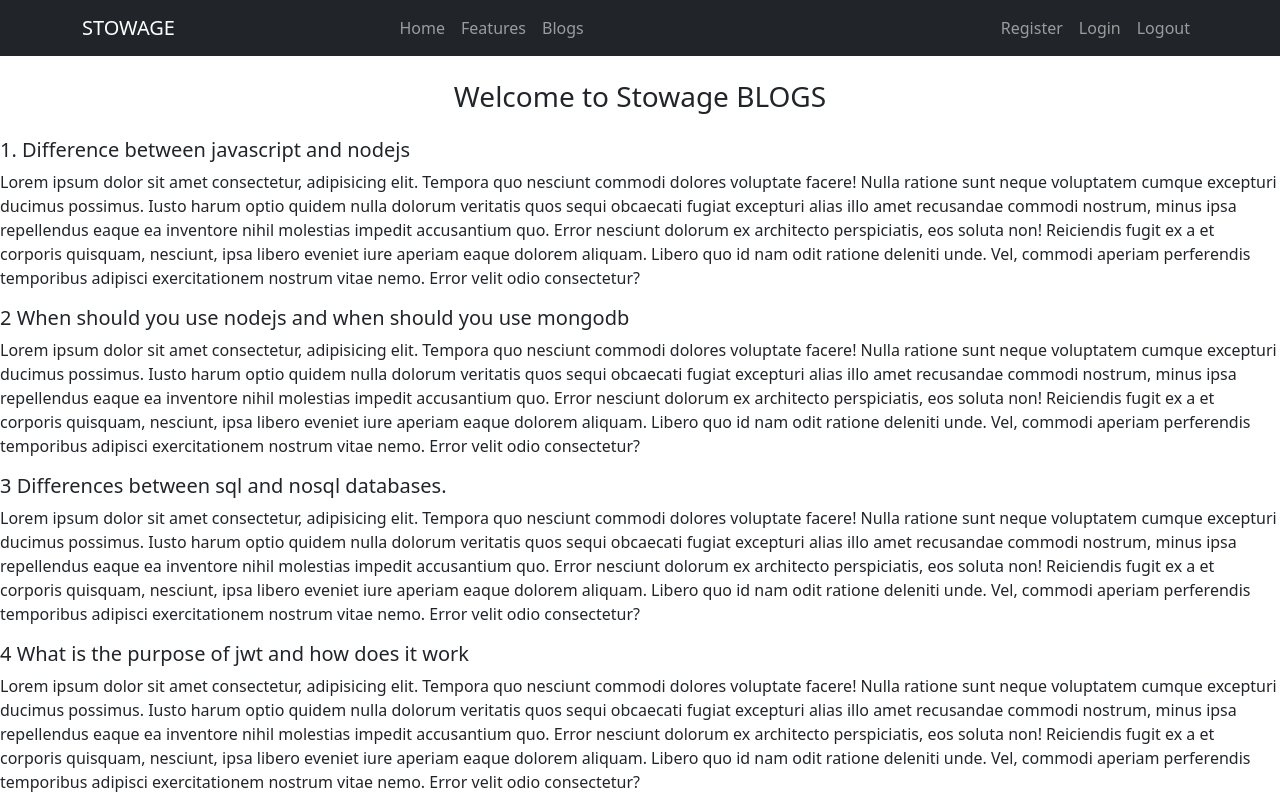
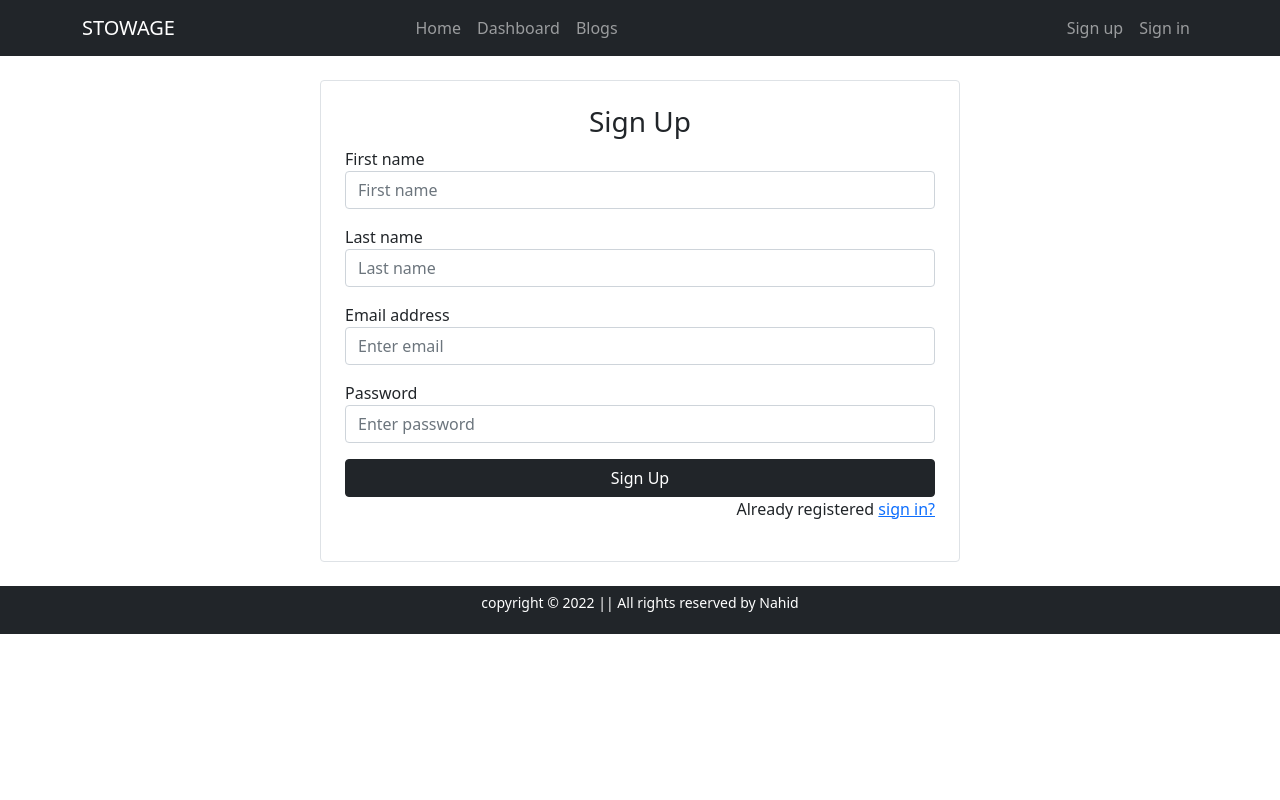
Before and after one commit to mnin-nahid/stowage-management, a React (Create React App) app: page /signup in a window 1280 px wide. Shown: the top 800 px of the page. Built offline with nearby package versions, Linux system fonts and the light colour scheme; no server answers.

Commit message:
signup and signin emplement

```diff
--- a/__steps.js
+++ b/__steps.js
@@ -7,6 +7,9 @@
  * 6. npm install react-bootstrap bootstrap || install and setup react-bootsrap
  * 7. added header components
  * 8. add footer components
+ * 8. add Banner components
+ * 8. add Product components
+ * 8. add Blogs components
  * 9.
  *
  *
--- a/package.json
+++ b/package.json
@@ -11,6 +11,7 @@
     "react": "^18.1.0",
     "react-bootstrap": "^2.3.1",
     "react-dom": "^18.1.0",
+    "react-firebase-hooks": "^5.0.3",
     "react-router-dom": "^6.3.0",
     "react-scripts": "5.0.1",
     "web-vitals": "^2.1.4"
--- a/src/App.js
+++ b/src/App.js
@@ -1,18 +1,26 @@
+import { Route, Routes } from 'react-router-dom';
 import './App.css';
 import Blogs from './Pages/Blogs/Blogs';
-import Banner from './Pages/Home/Banner/Banner';
-import Products from './Pages/Home/Products/Products';
+import Home from './Pages/Home/Home/Home';
+import ManageInventories from './Pages/Inventories/ManageInventories/ManageInventories';
+import Signin from './Pages/Login/Login/Signin';
+import Signup from './Pages/Login/Signup/Signup';
 import Footer from './Pages/Shared/Footer/Footer';
 import Header from './Pages/Shared/Header/Header';
+import NotFound from './Pages/Shared/NotFound/NotFound';
 
 function App() {
   return (
     <div>
       <Header></Header>
-      <Blogs></Blogs>
-      <h3 className='text-primary'>Hello Firebase!!</h3>
-      <Banner></Banner>
-      <Products></Products>
+      <Routes>
+        <Route path='/' element={<Home></Home>}></Route>
+        <Route path='/signup' element={<Signup></Signup>}></Route>
+        <Route path='/signin' element={<Signin></Signin>}></Route>
+        <Route path='/blogs' element={<Blogs></Blogs>}></Route>
+        <Route path='/manageinventories' element={<ManageInventories></ManageInventories>}></Route>
+        <Route path='*' element={<NotFound></NotFound>}></Route>
+      </Routes>
       <Footer></Footer>
     </div>
   );
--- /dev/null
+++ b/src/Pages/Home/Home/Home.js
@@ -0,0 +1,17 @@
+import React from 'react';
+import Inventories from '../../Inventories/Inventories/Inventories';
+import Banner from '../Banner/Banner';
+import Products from '../Products/Products';
+
+const Home = () => {
+    return (
+        <div>
+            <p>This is home</p>
+            <Banner />
+            <Inventories />
+            <Products />
+        </div>
+    );
+};
+
+export default Home;
--- /dev/null
+++ b/src/Pages/Inventories/ManageInventories/ManageInventories.js
@@ -0,0 +1,27 @@
+import React from 'react';
+import { Col, Container, Nav, Row } from 'react-bootstrap';
+import { Link } from 'react-router-dom';
+
+const ManageInventories = () => {
+    return (
+        <div>
+            <h1>You can manage all items hear!</h1>
+            <Container>
+                <Row>
+                    <Col sm={4}>
+                        <h4>
+                            Hear is control button.
+                        </h4>
+                        <Nav.Link as={Link} to="/allproducts">All Product</Nav.Link>
+                        <Nav.Link as={Link} to="/addnewitem">Add new item</Nav.Link>
+                    </Col>
+                    <Col sm={8}>
+                        <h3>All Product is hear!</h3>
+                    </Col>
+                </Row>
+            </Container>
+        </div>
+    );
+};
+
+export default ManageInventories;
--- /dev/null
+++ b/src/Pages/Login/Login/Signin.js
@@ -0,0 +1,85 @@
+import React from 'react';
+import { useSignInWithEmailAndPassword } from 'react-firebase-hooks/auth';
+import { useNavigate } from 'react-router-dom';
+import auth from '../../../firebase.init';
+
+const Signin = () => {
+    const navigate = useNavigate();
+    const [
+        signInWithEmailAndPassword,
+        user,
+        loading,
+        error,
+    ] = useSignInWithEmailAndPassword(auth);
+
+    //Handle Sign in
+    const handlesignin = e => {
+        e.preventDefault();
+        const email = e.target.email.value;
+        const password = e.target.password.value;
+
+        // console.log(email, password);
+        signInWithEmailAndPassword(email, password);
+
+    }
+
+    if(user){
+        navigate('/');
+    }
+
+    // hendle Error
+    let errorElement;
+    if (error) {
+        errorElement = <div>
+            <p className='text-danger'>{error.message}</p>
+        </div>
+    }
+    return (
+        <div>
+            <form onSubmit={handlesignin} className='w-50 mx-auto border my-5 p-4 rounded'>
+                <h3 className='text-center'>Sign In</h3>
+                {errorElement}
+                <div className="mb-3">
+                    <label>Email address</label>
+                    <input
+                        type="email"
+                        name='email'
+                        className="form-control"
+                        placeholder="Enter email"
+                    />
+                </div>
+                <div className="mb-3">
+                    <label>Password</label>
+                    <input
+                        type="password"
+                        name='password'
+                        className="form-control"
+                        placeholder="Enter password"
+                    />
+                </div>
+                <div className="mb-3">
+                    <div className="custom-control custom-checkbox">
+                        <input
+                            type="checkbox"
+                            className="custom-control-input"
+                            id="customCheck1"
+                        />
+                        <label className="custom-control-label ms-2" htmlFor="customCheck1">
+                            Remember me
+                        </label>
+                    </div>
+                </div>
+                <div className="d-grid">
+                    <button type="submit" className="btn btn-dark">
+                        Submit
+                    </button>
+                </div>
+                <p className="forgot-password text-end pt-3">
+                    Forgot <a href="#">password?</a>
+                </p>
+            </form>
+        </div>
+    );
+};
+
+export default Signin;
--- /dev/null
+++ b/src/Pages/Login/Signup/Signup.js
@@ -0,0 +1,86 @@
+import React from 'react';
+import { useCreateUserWithEmailAndPassword, useSendPasswordResetEmail } from 'react-firebase-hooks/auth';
+import { useNavigate } from 'react-router-dom';
+import auth from '../../../firebase.init';
+
+const Signup = () => {
+    const [
+        createUserWithEmailAndPassword,
+        user,
+        loading,
+        error,
+    ] = useCreateUserWithEmailAndPassword(auth);
+    const navigate = useNavigate();
+
+    let errorElement;
+    if (error) {
+        errorElement = <div>
+            <p className='text-danger'>{error.message}</p>
+        </div>
+    }
+
+    //Handle Signup Button
+    const handlesignup = e => {
+        e.preventDefault();
+        const email = e.target.email.value;
+        const password = e.target.password.value;
+
+        createUserWithEmailAndPassword(email, password);
+        // console.log(email, password)
+    }
+
+
+    if (user) {
+        navigate('/');
+    }
+
+
+    return (
+        <div>
+            <form onSubmit={handlesignup} className='w-50 mx-auto border my-4 p-4 rounded'>
+                <h3 className='text-center'>Sign Up</h3>
+                {errorElement}
+                <div className="mb-3">
+                    <label>First name</label>
+                    <input
+                        type="text"
+                        className="form-control"
+                        placeholder="First name"
+                    />
+                </div>
+                <div className="mb-3">
+                    <label>Last name</label>
+                    <input type="text" className="form-control" placeholder="Last name" />
+                </div>
+                <div className="mb-3">
+                    <label>Email address</label>
+                    <input
+                        type="email"
+                        name='email'
+                        className="form-control"
+                        placeholder="Enter email"
+                    />
+                </div>
+                <div className="mb-3">
+                    <label>Password</label>
+                    <input
+                        type="password"
+                        name='password'
+                        className="form-control"
+                        placeholder="Enter password"
+                    />
+                </div>
+                <div className="d-grid">
+                    <button type="submit" className="btn btn-dark">
+                        Sign Up
+                    </button>
+                </div>
+                <p className="forgot-password text-end">
+                    Already registered <a href="/sign-in">sign in?</a>
+                </p>
+            </form>
+        </div>
+    );
+};
+
+export default Signup;
--- a/src/Pages/Shared/Header/Header.js
+++ b/src/Pages/Shared/Header/Header.js
@@ -1,26 +1,47 @@
+import { signOut } from 'firebase/auth';
 import React from 'react';
-import { Container, Nav, Navbar } from 'react-bootstrap';
+import { Container, Nav, Navbar, NavDropdown } from 'react-bootstrap';
+import { useAuthState } from 'react-firebase-hooks/auth';
+import { Link } from 'react-router-dom';
+import auth from '../../../firebase.init';
 
 const Header = () => {
+    const [user] = useAuthState(auth);
+    const handleSignOut = () => {
+        signOut(auth);
+    }
     return (
         <div>
-            <>
-                <Navbar bg="dark" variant="dark">
-                    <Container>
-                        <Navbar.Brand href="#home">STOWAGE</Navbar.Brand>
+            <Navbar collapseOnSelect expand="lg" bg="dark" variant="dark">
+                <Container>
+                    <Navbar.Brand as={Link} to="/">
+                        STOWAGE
+                    </Navbar.Brand>
+                    <Navbar.Toggle aria-controls="responsive-navbar-nav" />
+                    <Navbar.Collapse id="responsive-navbar-nav">
                         <Nav className="mx-auto">
-                            <Nav.Link href="#home">Home</Nav.Link>
-                            <Nav.Link href="#features">Features</Nav.Link>
-                            <Nav.Link href="#blogs">Blogs</Nav.Link>
+                            <Nav.Link as={Link} to="/">Home</Nav.Link>
+                            <Nav.Link as={Link} to="/dashboard">Dashboard</Nav.Link>
+                            <Nav.Link as={Link} to="/blogs">Blogs</Nav.Link>
                         </Nav>
                         <Nav className="ms-auto">
-                            <Nav.Link href="#register">Register</Nav.Link>
-                            <Nav.Link href="#login">Login</Nav.Link>
-                            <Nav.Link href="#features">Logout</Nav.Link>
+                            {
+                                user ?
+                                    // <button className='btn btn-link text-white' as={Link} onClick={handleSignOut}>Sign out</button>
+                                    <Nav.Link onClick={handleSignOut}>Sign Out</Nav.Link>
+                                    :
+                                    <>
+                                        <Nav.Link as={Link} to="/signup">Sign up</Nav.Link>
+                                        <Nav.Link as={Link} to="/signin">Sign in</Nav.Link>
+                                    </>
+
+                            }
+
+                            {/* <Nav.Link as={Link} onClick={handleSignOut} to="/logout">Sign out</Nav.Link> */}
                         </Nav>
-                    </Container>
-                </Navbar>
-            </>
+                    </Navbar.Collapse>
+                </Container>
+            </Navbar>
         </div>
     );
 };
--- /dev/null
+++ b/src/Pages/Shared/NotFound/NotFound.css
@@ -0,0 +1,8 @@
+.not-found{
+    display: flex;
+    flex-direction: column;
+    height: 500px;
+    align-items: center;
+    justify-content: center;
+
+}
--- /dev/null
+++ b/src/Pages/Shared/NotFound/NotFound.js
@@ -0,0 +1,16 @@
+import React from 'react';
+import { Link } from 'react-router-dom';
+import './NotFound.css'
+
+
+const NotFound = () => {
+    return (
+        <div className='not-found'>
+            <h1>404</h1>
+            <p>Page not Found!</p>
+            <Link className='text-decoration-none' to='/'>Back to Home</Link>
+        </div>
+    );
+};
+
+export default NotFound;
--- a/src/firebase.init.js
+++ b/src/firebase.init.js
@@ -2,10 +2,8 @@
 import { initializeApp } from "firebase/app";
 import { getAuth } from "firebase/auth";
 
-// TODO: Add SDKs for Firebase products that you want to use
-// https://firebase.google.com/docs/web/setup#available-libraries
 
-// Your web app's Firebase configuration
+// Firebase configuration
 const firebaseConfig = {
     apiKey: "AIzaSyAgdYyc9ASEjD83gSIIgATUk1qUPQNj9dU",
     authDomain: "stowage-home.firebaseapp.com",
```
Also changed, not shown: src/Pages/Inventories/Inventories/Inventories.js (added, +14 -0 lines), 1 other file (tests, documents, lock files or other folders).
